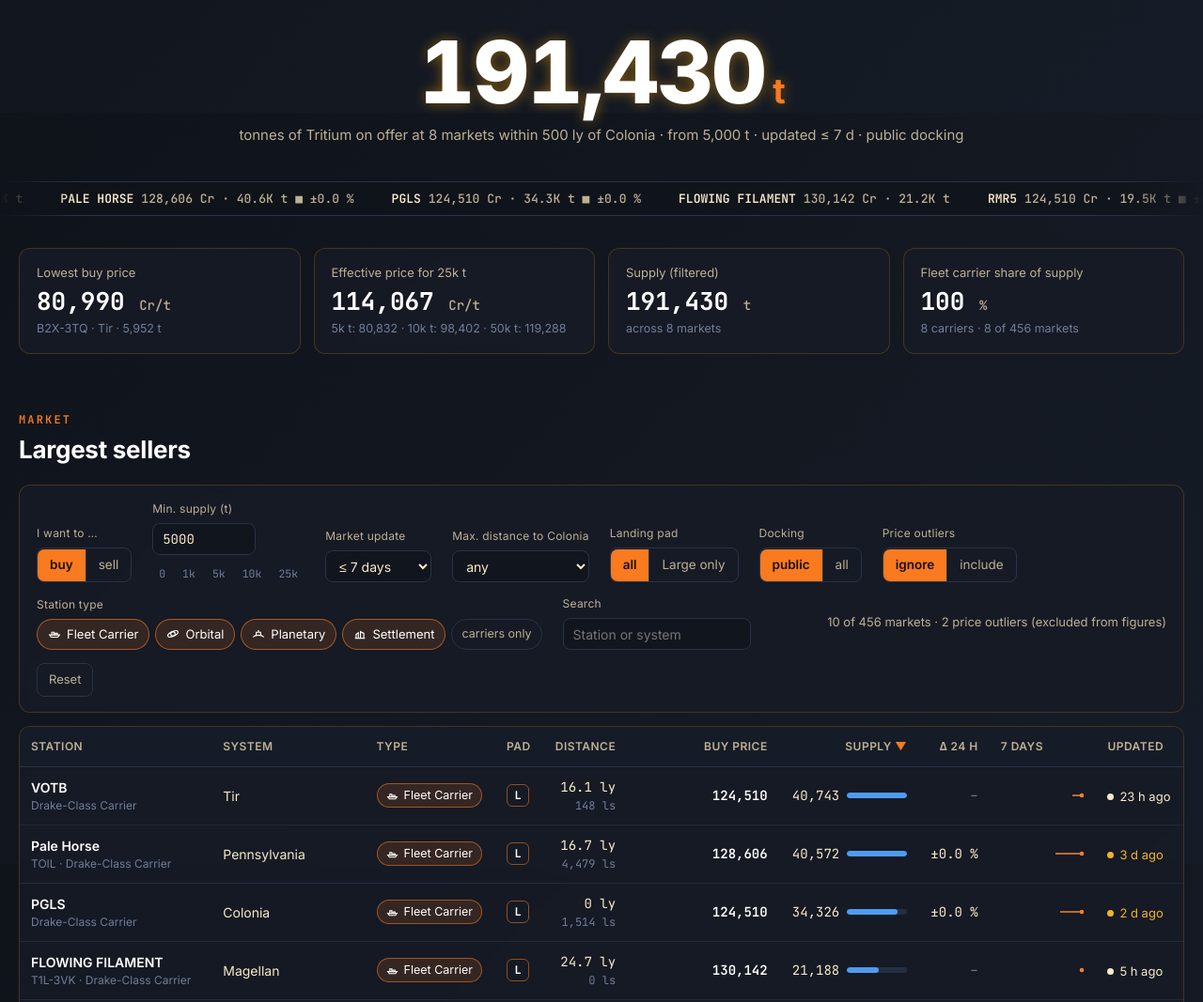
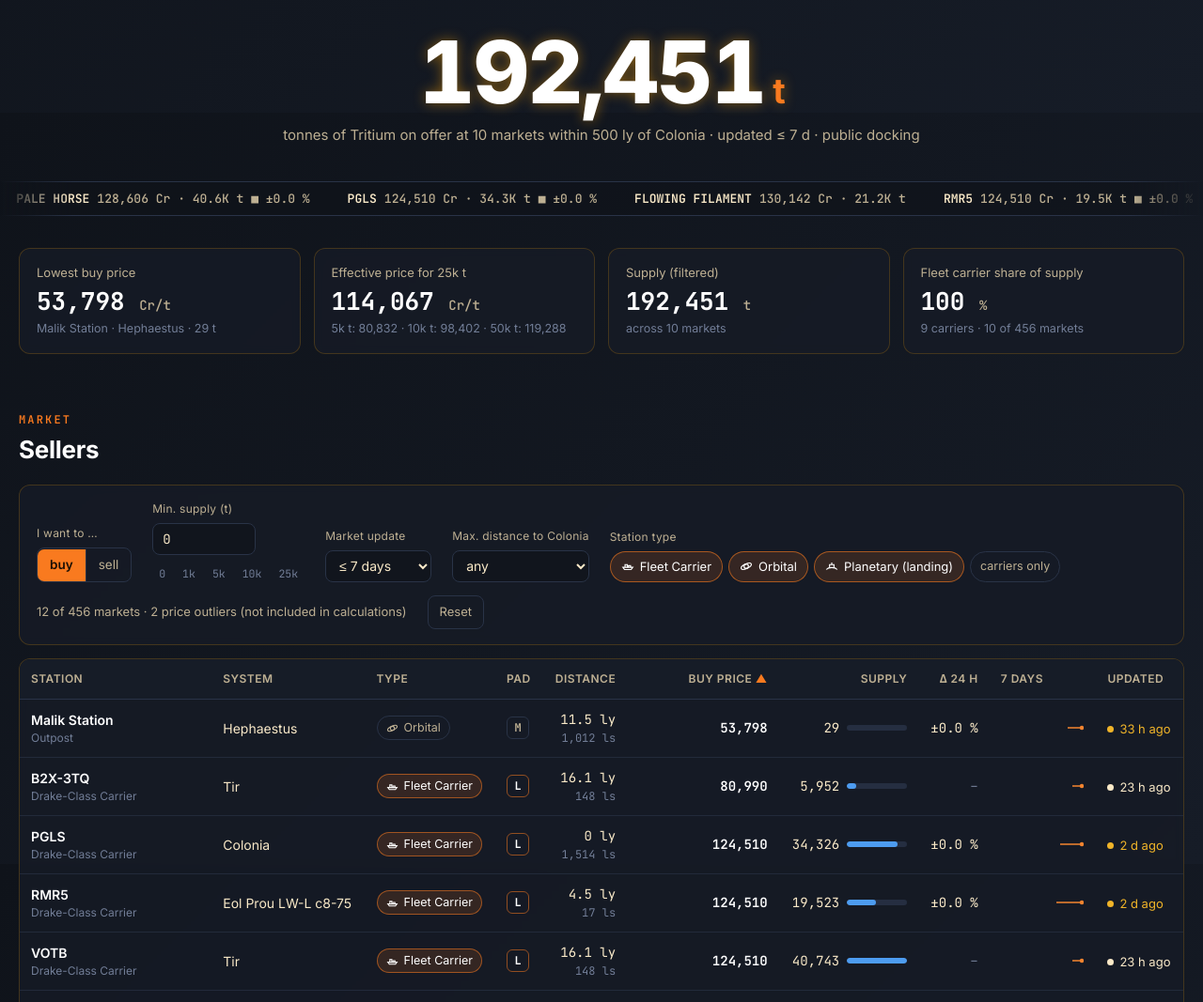
Before and after one commit to kbqx/elite-colonia-trit-tracker, a website with bundled scripts: page site/index.html in a window 1280 px wide. Shown: the part 680-1747 px from the top of the page at 94% size. Built offline with nearby package versions, Linux system fonts and the light colour scheme.

Commit message:
Table: cheapest first, simpler filters, Planetary merged
- Default sort: best price first (buy: lowest, sell: highest)
- Settlement merged into Planetary (only question: landing on a planet?)
- Hidden filters: landing pad, search, docking, price outliers (defaults stay)
- Outliers no longer greyed out, only tagged 'Outlier' (not in calculations)
- Lowest buy price ignores min. supply, follows market-update range
- Min. supply / demand default 0

Co-Authored-By: Claude Opus 5.5 <noreply@anthropic.com>
Claude-Session: https://claude.ai/code/session_019XrYqrZUHvDCmwzqkgfHxx

```diff
--- a/scripts/mock.ts
+++ b/scripts/mock.ts
@@ -56,8 +56,8 @@ const fixed: Seed[] = [
   { station: "Vonarburg Co-operative", system: "Kojeara", kind: "orbital", typeLabel: "Outpost", maxPad: "M", distanceLy: 21.6, arrivalLs: 88, sells: true, buys: false, baseSupply: 6_500 },
   { station: "Bento Landing", system: "Los", kind: "planetary", typeLabel: "Planetary Port", maxPad: "L", distanceLy: 26.2, arrivalLs: 940, sells: true, buys: true, baseSupply: 18_000 },
   { station: "Huxley Refinery", system: "Desy", kind: "planetary", typeLabel: "Planetary Outpost", maxPad: "L", distanceLy: 31.8, arrivalLs: 3120, sells: true, buys: false, baseSupply: 12_500 },
-  { station: "Prou Survey Camp", system: "Eol Prou RS-T d3-94", kind: "settlement", typeLabel: "Odyssey Settlement", maxPad: "M", distanceLy: 8.6, arrivalLs: 410, sells: true, buys: false, baseSupply: 1_800 },
-  { station: "Mobia Extraction Site", system: "Mobia", kind: "settlement", typeLabel: "Odyssey Settlement", maxPad: "L", distanceLy: 38.5, arrivalLs: 1675, sells: true, buys: false, baseSupply: 3_200 },
+  { station: "Prou Survey Camp", system: "Eol Prou RS-T d3-94", kind: "planetary", typeLabel: "Settlement", maxPad: "M", distanceLy: 8.6, arrivalLs: 410, sells: true, buys: false, baseSupply: 1_800 },
+  { station: "Mobia Extraction Site", system: "Mobia", kind: "planetary", typeLabel: "Settlement", maxPad: "L", distanceLy: 38.5, arrivalLs: 1675, sells: true, buys: false, baseSupply: 3_200 },
   { station: "Carlota Depot", system: "Carlota", kind: "orbital", typeLabel: "Asteroid base", maxPad: "L", distanceLy: 44.1, arrivalLs: 770, sells: false, buys: true, baseSupply: 0 },
   { station: "Kinesi Gateway", system: "Kinesi", kind: "orbital", typeLabel: "Coriolis Starport", maxPad: "L", distanceLy: 61.3, arrivalLs: 205, sells: false, buys: true, baseSupply: 0 },
 ];
--- a/scripts/spansh.ts
+++ b/scripts/spansh.ts
@@ -174,8 +174,8 @@ const num = (v: unknown): number | null => (typeof v === "number" && Number.isFi
 export function classifyStation(typeLabel: string, isPlanetary?: boolean): StationKind {
   const t = typeLabel.toLowerCase();
   if (t.includes("carrier")) return "carrier";
-  if (t.includes("settlement")) return "settlement";
-  if (t.includes("planetary") || t.includes("surface") || isPlanetary === true) return "planetary";
+  // Nur relevant: Landung auf einem Planeten nötig? Settlements liegen alle auf Planeten.
+  if (isPlanetary === true || t.includes("settlement") || t.includes("planetary") || t.includes("surface")) return "planetary";
   if (t.length === 0) return "other";
   return "orbital";
 }
--- a/site/index.html
+++ b/site/index.html
@@ -88,7 +88,7 @@
         <div class="section-head">
           <div>
             <div class="eyebrow" data-i18n="market.eyebrow">Market</div>
-            <h2 id="market-title">Largest sellers</h2>
+            <h2 id="market-title">Sellers</h2>
           </div>
         </div>
 
@@ -102,7 +102,7 @@
           </div>
           <div class="field">
             <label for="f-min" id="f-min-label">Min. supply (t)</label>
-            <input type="number" id="f-min" min="0" step="500" value="5000" />
+            <input type="number" id="f-min" min="0" step="500" value="0" />
             <div class="qty-presets" id="f-min-presets">
               <button type="button" data-v="0">0</button><button type="button" data-v="1000">1k</button><button type="button" data-v="5000">5k</button><button type="button" data-v="10000">10k</button><button type="button" data-v="25000">25k</button>
             </div>
@@ -129,21 +129,22 @@
               <option value="0" selected data-i18n="any">any</option>
             </select>
           </div>
-          <div class="field">
+          <!-- ausgeblendet: Landepad-, Andock-, Ausreißer- und Suchfilter (Logik bleibt aktiv, per URL steuerbar) -->
+          <div class="field" hidden>
             <span class="flabel" data-i18n="filter.pad">Landing pad</span>
             <div class="seg" id="f-pad">
               <button type="button" data-pad="any" aria-pressed="true" data-i18n="pad.all">all</button>
               <button type="button" data-pad="L" aria-pressed="false" data-i18n="pad.large">Large only</button>
             </div>
           </div>
-          <div class="field">
+          <div class="field" hidden>
             <span class="flabel" data-i18n="filter.dock">Docking</span>
             <div class="seg" id="f-dock">
               <button type="button" data-dock="public" aria-pressed="true" data-i18n="dock.public">public</button>
               <button type="button" data-dock="any" aria-pressed="false" data-i18n="dock.all">all</button>
             </div>
           </div>
-          <div class="field">
+          <div class="field" hidden>
             <span class="flabel" data-i18n="filter.outl" data-i18n-title="filter.outlTitle">Price outliers</span>
             <div class="seg" id="f-outl">
               <button type="button" data-outl="hide" aria-pressed="true" data-i18n="outl.ignore">ignore</button>
@@ -154,7 +155,7 @@
             <span class="flabel" data-i18n="filter.kind">Station type</span>
             <div class="chips" id="f-kinds"></div>
           </div>
-          <div class="field">
+          <div class="field" hidden>
             <label for="f-q" data-i18n="filter.search">Search</label>
             <input type="search" id="f-q" placeholder="Station or system" data-i18n-placeholder="filter.searchPh" />
           </div>
--- a/site/src/i18n.ts
+++ b/site/src/i18n.ts
@@ -32,8 +32,8 @@ const en: Record<string, Entry> = {
 
   // Markt & Filter
   "market.eyebrow": "Market",
-  "market.titleBuy": "Largest sellers",
-  "market.titleSell": "Best buyers",
+  "market.titleBuy": "Sellers",
+  "market.titleSell": "Buyers",
   "filter.iwant": "I want to …",
   "mode.buy": "buy",
   "mode.sell": "sell",
@@ -65,11 +65,11 @@ const en: Record<string, Entry> = {
   "filter.reset": "Reset",
   "count.markets": (p) => `${p.n} of ${p.total} markets`,
   "count.outliers": (p) => ` · ${p.n} price outlier${p.n === 1 ? "" : "s"}`,
-  "count.notInKpis": " (excluded from figures)",
+  "count.notInKpis": " (not included in calculations)",
 
   // Stationsarten & Zugang
   "kind.orbital": "Orbital",
-  "kind.planetary": "Planetary",
+  "kind.planetary": "Planetary (landing)",
   "kind.settlement": "Settlement",
   "kind.carrier": "Fleet Carrier",
   "kind.squadron": "Squadron Carrier",
@@ -95,7 +95,7 @@ const en: Record<string, Entry> = {
   "col.age": "Updated",
   "table.empty": "No station matches the filters.",
   "table.outlier": "Outlier",
-  "table.outlierTitle": (p) => `Price above ${p.f}× the weighted median (limit ${p.cap} Cr/t)`,
+  "table.outlierTitle": (p) => `Not included in any calculation: price above ${p.f}× the weighted median (limit ${p.cap} Cr/t)`,
   "load.error": (p) => `Could not load data: ${p.msg}`,
 
   // Kennzahlen
@@ -183,8 +183,8 @@ const de: Record<string, Entry> = {
   "ticker.aria": "Laufband mit aktuellen Preisen",
 
   "market.eyebrow": "Markt",
-  "market.titleBuy": "Größte Verkäufer",
-  "market.titleSell": "Beste Abnehmer",
+  "market.titleBuy": "Verkäufer",
+  "market.titleSell": "Abnehmer",
   "filter.iwant": "Ich will …",
   "mode.buy": "kaufen",
   "mode.sell": "verkaufen",
@@ -219,7 +219,7 @@ const de: Record<string, Entry> = {
   "count.notInKpis": " (nicht in Kennzahlen)",
 
   "kind.orbital": "Orbital",
-  "kind.planetary": "Planetar",
+  "kind.planetary": "Planetar (Landung)",
   "kind.settlement": "Settlement",
   "kind.carrier": "Fleet Carrier",
   "kind.squadron": "Squadron Carrier",
@@ -244,7 +244,7 @@ const de: Record<string, Entry> = {
   "col.age": "Update",
   "table.empty": "Keine Station passt zu den Filtern.",
   "table.outlier": "Ausreißer",
-  "table.outlierTitle": (p) => `Preis über ${p.f}× dem gewichteten Median (Grenze ${p.cap} Cr/t)`,
+  "table.outlierTitle": (p) => `Fließt in keine Berechnung ein: Preis über ${p.f}× dem gewichteten Median (Grenze ${p.cap} Cr/t)`,
   "load.error": (p) => `Daten konnten nicht geladen werden: ${p.msg}`,
 
   "kpi.bestBuy": "Günstigster Kaufpreis",
--- a/site/src/main.ts
+++ b/site/src/main.ts
@@ -36,15 +36,20 @@ interface State {
 }
 
 // Fleet Carrier zuerst – sie sind der Kern des Trackers.
-const ALL_KINDS: StationKind[] = ["carrier", "orbital", "planetary", "settlement", "other"];
+const ALL_KINDS: StationKind[] = ["carrier", "orbital", "planetary", "other"];
 // Standard: nur Marktdaten ≤ 7 Tage und öffentlich andockbar – ältere/gesperrte
 // Einträge verzerren sonst die Preise massiv (siehe echter Snapshot 23.11.).
 // Mindestmengen: Kleinstbestände (z. B. 29 t zu 53k Cr) sind keine ernstzunehmenden
 // Märkte und würden "günstigster Preis", Summen und Charts verzerren.
 // Demand ist in Colonia typischerweise kleiner (meist < 5.000 t), daher eigener Wert.
-const DEFAULT_MIN_BUY = 5000;
-const DEFAULT_MIN_SELL = 1000;
-const DEFAULTS: State = { mode: "buy", minBuy: DEFAULT_MIN_BUY, minSell: DEFAULT_MIN_SELL, age: 168, dist: 0, pad: "any", dock: "public", outl: "hide", kinds: [...ALL_KINDS], q: "", sort: "qty", dir: "desc", sel: null, days: 7 };
+// Standard 0: der effektive Preis ("Ø für X t") gewichtet Kleinstbestände ohnehin
+// nur mit ihrer echten Menge; die Mindestmenge ist ein optionaler Tabellenfilter.
+const DEFAULT_MIN_BUY = 0;
+const DEFAULT_MIN_SELL = 0;
+const DEFAULTS: State = { mode: "buy", minBuy: DEFAULT_MIN_BUY, minSell: DEFAULT_MIN_SELL, age: 168, dist: 0, pad: "any", dock: "public", outl: "hide", kinds: [...ALL_KINDS], q: "", sort: "price", dir: "asc", sel: null, days: 7 };
+// Standard-Sortierung: bester Preis zuerst (Kaufen: niedrigster, Verkaufen: höchster).
+const defaultSort = (_mode: Mode): SortKey => "price";
+const defaultDir = (mode: Mode): State["dir"] => (mode === "buy" ? "asc" : "desc");
 
 /** Anzeigename einer Stationsart in der aktuellen Sprache. */
 const kindLabel = (k: StationKind) => t(`kind.${k}`);
@@ -85,9 +90,11 @@ function readStateFromUrl(): State {
   if (p.get("outl") === "show") s.outl = "show";
   if (p.has("kinds")) s.kinds = (p.get("kinds") ?? "").split(",").filter((k): k is StationKind => (ALL_KINDS as string[]).includes(k));
   s.q = p.get("q") ?? "";
+  s.sort = defaultSort(s.mode);
+  s.dir = defaultDir(s.mode);
   const sort = p.get("sort");
   if (sort) s.sort = sort as SortKey;
-  if (p.get("dir") === "asc") s.dir = "asc";
+  if (p.get("dir") === "asc" || p.get("dir") === "desc") s.dir = p.get("dir") as State["dir"];
   s.sel = p.get("sel");
   s.days = n("days", s.days);
   return s;
@@ -107,14 +114,13 @@ function writeStateToUrl(): void {
   if (state.kinds.length !== ALL_KINDS.length) p.set("kinds", state.kinds.join(","));
   if (state.q) p.set("q", state.q);
   if (state.sort !== defaultSort(state.mode)) p.set("sort", state.sort);
-  if (state.dir !== "desc") p.set("dir", state.dir);
+  if (state.dir !== defaultDir(state.mode)) p.set("dir", state.dir);
   if (state.sel) p.set("sel", state.sel);
   if (state.days !== d.days) p.set("days", String(state.days));
   const hash = p.toString();
   history.replaceState(null, "", hash ? `#${hash}` : location.pathname + location.search);
 }
 
-const defaultSort = (mode: Mode): SortKey => (mode === "buy" ? "qty" : "price");
 
 // ---------------------------------------------------------------------------
 // Daten
@@ -333,7 +339,8 @@ function renderTicker(): void {
 function renderKpis(rows: MarketEntry[], anyQty: MarketEntry[]): void {
   const buy = state.mode === "buy";
   const pairs = anyQty.map((m) => pairOf(m));
-  const best = [...rows].sort((a, b) => (buy ? (a.buyPrice ?? 0) - (b.buyPrice ?? 0) : (b.sellPrice ?? 0) - (a.sellPrice ?? 0)))[0];
+  // Bester Preis: unabhängig von der Mindestmenge, aber mit Alters-/Typ-Filtern und ohne Ausreißer.
+  const best = [...anyQty].sort((a, b) => (buy ? (a.buyPrice ?? 0) - (b.buyPrice ?? 0) : (b.sellPrice ?? 0) - (a.sellPrice ?? 0)))[0];
   const qtySum = rows.reduce((s, m) => s + qtyOf(m, state.mode), 0);
   const carrierRows = rows.filter((m) => m.kind === "carrier");
   const carrierQty = carrierRows.reduce((s, m) => s + qtyOf(m, state.mode), 0);
@@ -462,7 +469,7 @@ function renderTable(rows: MarketEntry[], flagged: Set<string>, cap: number | nu
       const outTag = out
         ? `<span class="tag-out" title="${esc(t("table.outlierTitle", { f: OUTLIER_FACTOR, cap: fmtInt(cap) }))}">${t("table.outlier")}</span>`
         : "";
-      return `<tr data-id="${esc(m.id)}" class="${m.id === state.sel ? "selected" : ""}${ac === "stale" || (out && state.outl === "hide") ? " dim" : ""}">
+      return `<tr data-id="${esc(m.id)}" class="${m.id === state.sel ? "selected" : ""}${ac === "stale" ? " dim" : ""}">
         <td><span class="st-name">${esc(dn.name)}</span><span class="st-type">${esc(dn.sub)}</span></td>
         <td>${esc(m.system)}</td>
         <td><span class="kind ${m.kind}">${KIND_ICON[m.kind]}${typeName(m)}</span></td>
@@ -657,7 +664,7 @@ function bindEvents(): void {
 
   $("#f-mode").addEventListener("click", (e) => {
     const mode = (e.target as HTMLElement).closest<HTMLButtonElement>("button")?.dataset.mode as Mode | undefined;
-    if (mode && mode !== state.mode) update({ mode, sort: defaultSort(mode), dir: "desc" });
+    if (mode && mode !== state.mode) update({ mode, sort: defaultSort(mode), dir: defaultDir(mode) });
   });
   $("#f-pad").addEventListener("click", (e) => {
     const pad = (e.target as HTMLElement).closest<HTMLButtonElement>("button")?.dataset.pad as State["pad"] | undefined;
@@ -685,7 +692,7 @@ function bindEvents(): void {
     if (!kind) return;
     let kinds = state.kinds.includes(kind) ? state.kinds.filter((k) => k !== kind) : [...state.kinds, kind];
     // "Sonstige" läuft immer mit, solange nicht gezielt gefiltert wird.
-    if (kinds.filter((k) => k !== "other").length === 4) kinds = [...ALL_KINDS];
+    if (kinds.filter((k) => k !== "other").length === ALL_KINDS.length - 1) kinds = [...ALL_KINDS];
     else kinds = kinds.filter((k) => k !== "other");
     update({ kinds });
   });
@@ -703,7 +710,7 @@ function bindEvents(): void {
     const q = (e.target as HTMLInputElement).value.trim();
     qTimer = window.setTimeout(() => update({ q }), 180);
   });
-  $("#f-reset").addEventListener("click", () => update({ ...DEFAULTS, kinds: [...ALL_KINDS], mode: state.mode, sort: defaultSort(state.mode) }));
+  $("#f-reset").addEventListener("click", () => update({ ...DEFAULTS, kinds: [...ALL_KINDS], mode: state.mode, sort: defaultSort(state.mode), dir: defaultDir(state.mode) }));
 
   $("#thead-row").addEventListener("click", (e) => {
     const th = (e.target as HTMLElement).closest<HTMLElement>("th.sortable");
@@ -738,6 +745,12 @@ function bindEvents(): void {
 }
 
 // ---------------------------------------------------------------------------
+/** Alte Daten: "settlement" zählt jetzt als "planetary" (Landung auf Planet nötig). */
+function normalizeKinds(): void {
+  for (const m of snap.markets) if (m.kind === "settlement") m.kind = "planetary";
+  if (hist) for (const meta of Object.values(hist.stations)) if (meta.kind === "settlement") meta.kind = "planetary";
+}
+
 async function main(): Promise<void> {
   setLang(initialLang(), false);
   try {
@@ -746,6 +759,7 @@ async function main(): Promise<void> {
     $("#tbody").innerHTML = `<tr><td class="empty">${esc(t("load.error", { msg: (err as Error).message }))}</td></tr>`;
     return;
   }
+  normalizeKinds();
   bindEvents();
   renderAll();
 }
```
Also changed, not shown: site/src/types.ts (+6 -1 lines).
